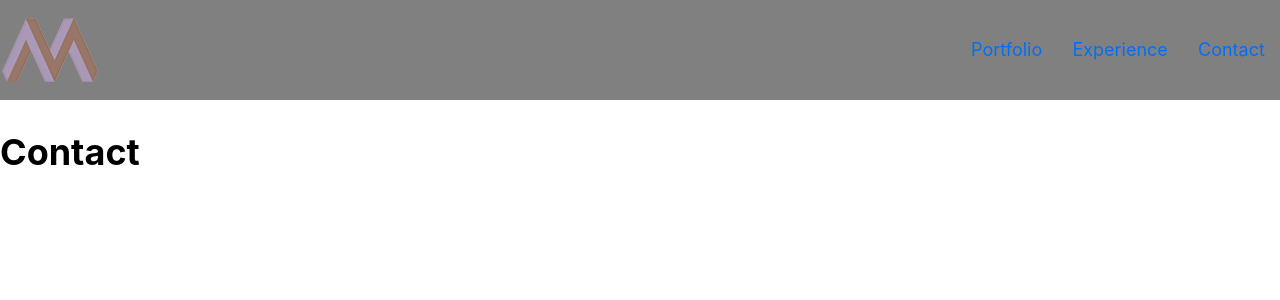
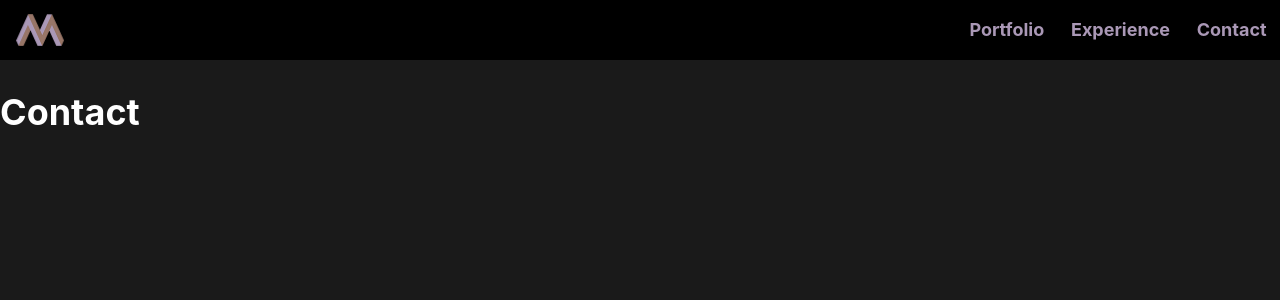
Before and after one commit to mattchang7/portfolio, a Next.js app: page /contact in a window 1280 px wide. Shown: the top 300 px of the page. Built offline with nearby package versions, Linux system fonts and the light colour scheme.

Commit message:
styling: polished nav bar and added global css file

```diff
--- a/components/layout.js
+++ b/components/layout.js
@@ -6,45 +6,23 @@ export default function Layout({ children, home }) {
         <div className={styles.container}>
             <div className={styles.navBar}>
                 <Link href='/'>
-                     <img src='images/logo-svg.svg'/>
+                     <a className={styles.logo}><img src='images/logo-svg.svg'/></a>
                 </Link>
-                <div className={styles.navLinks}>
+                <div className={styles.navLinksBox}>
                     <Link href='/portfolio'>
-                        <a>Portfolio</a>
+                        <a className={styles.navLinks} title='Portfolio'>Portfolio</a>
                     </Link>
                     <Link href='/experience'>
-                        <a>Experience</a>
+                        <a className={styles.navLinks} title='Experience'>Experience</a>
                     </Link>
                     <Link href='/contact'>
-                        <a>Contact</a>
+                        <a className={styles.navLinks} title='Contact'>Contact</a>
                     </Link>
                 </div>
             </div>
-            {children}
+            <div className={styles.body}>
+                {children}
+            </div>
         </div>
     )
 }
-
-// import styles from '../styles/layout.module.css'
-
-// export default function Layout({ children }) {
-//     return (
-//         <div className={styles.container}>
-//             <div className='nav-bar'>
-//                 <Link href='/'>
-//                     <img href=''
-//                 </Link>
-//                 <Link href='/portfolio'>
-//                     <a>Portfolio</a>
-//                 </Link>
-//                 <Link href='/experience'>
-//                     <a>Experience</a>
-//                 </Link>
-//                 <Link href='/contact'>
-//                     <a>Contact</a>
-//                 </Link>
-//             </div>
-//             {children}
-//         </div>
-//     )
-// }
--- a/package.json
+++ b/package.json
@@ -11,6 +11,8 @@
     "gray-matter": "^4.0.2",
     "next": "^10.0.0",
     "react": "16.13.1",
-    "react-dom": "16.13.1"
+    "react-dom": "16.13.1",
+    "remark": "^13.0.0",
+    "remark-html": "^13.0.1"
   }
 }
--- a/pages/contact.js
+++ b/pages/contact.js
@@ -1,4 +1,3 @@
-import Link from 'next/link'
 import Head from 'next/head'
 import Layout from '../components/layout'
 
--- a/pages/experience.js
+++ b/pages/experience.js
@@ -1,4 +1,3 @@
-import Link from 'next/link'
 import Head from 'next/head'
 import Layout from '../components/layout'
 
--- a/styles/global.css
+++ b/styles/global.css
@@ -6,21 +6,14 @@ body {
     Cantarell, Fira Sans, Droid Sans, Helvetica Neue, sans-serif;
   line-height: 1.6;
   font-size: 18px;
+  color: white;
+  background-color: rgb(26, 26, 26);
 }
 
 * {
   box-sizing: border-box;
 }
 
-a {
-  color: #0070f3;
-  text-decoration: none;
-}
-
-a:hover {
-  text-decoration: underline;
-}
-
 img {
   max-width: 100%;
 }
--- a/styles/layout.module.css
+++ b/styles/layout.module.css
@@ -8,11 +8,36 @@
   flex-direction: row;
   align-items: center;
   justify-content: space-between;
-  background-color: grey;
+  background-color: black;
 }
 
-.navLinks {
+.navLinksBox {
   display: flex;
   width: 18em;
   justify-content: space-around;
 }
+
+.navLinks {
+  color: #AA98B6;
+  text-decoration: none;
+  font-weight: bold
+}
+
+.navLinks:hover {
+  font-weight: normal;
+}
+
+.navLinks:before {
+  display: block;
+  content: attr(title);
+  font-weight: bold;
+  height: 0;
+  overflow: hidden;
+  visibility: hidden;
+}
+
+.logo {
+  width: 50px;
+  height: 50px;
+  margin: 5px 0px 5px 15px;
+}
```
Also changed, not shown: lib/projects.js (+10 -2 lines), pages/portfolio.js (+7 -7 lines), styles/utils.module.css (indentation only), 1 other file (tests, documents, lock files or other folders).
